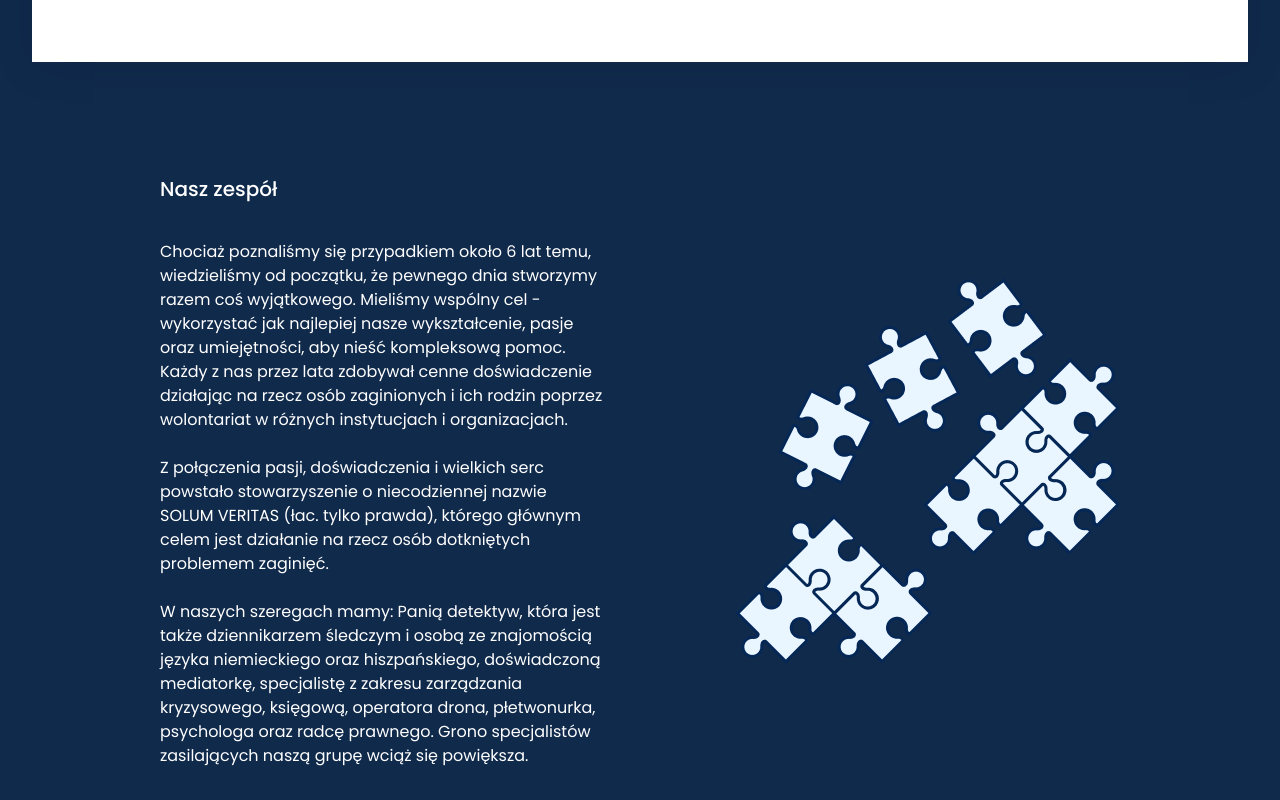
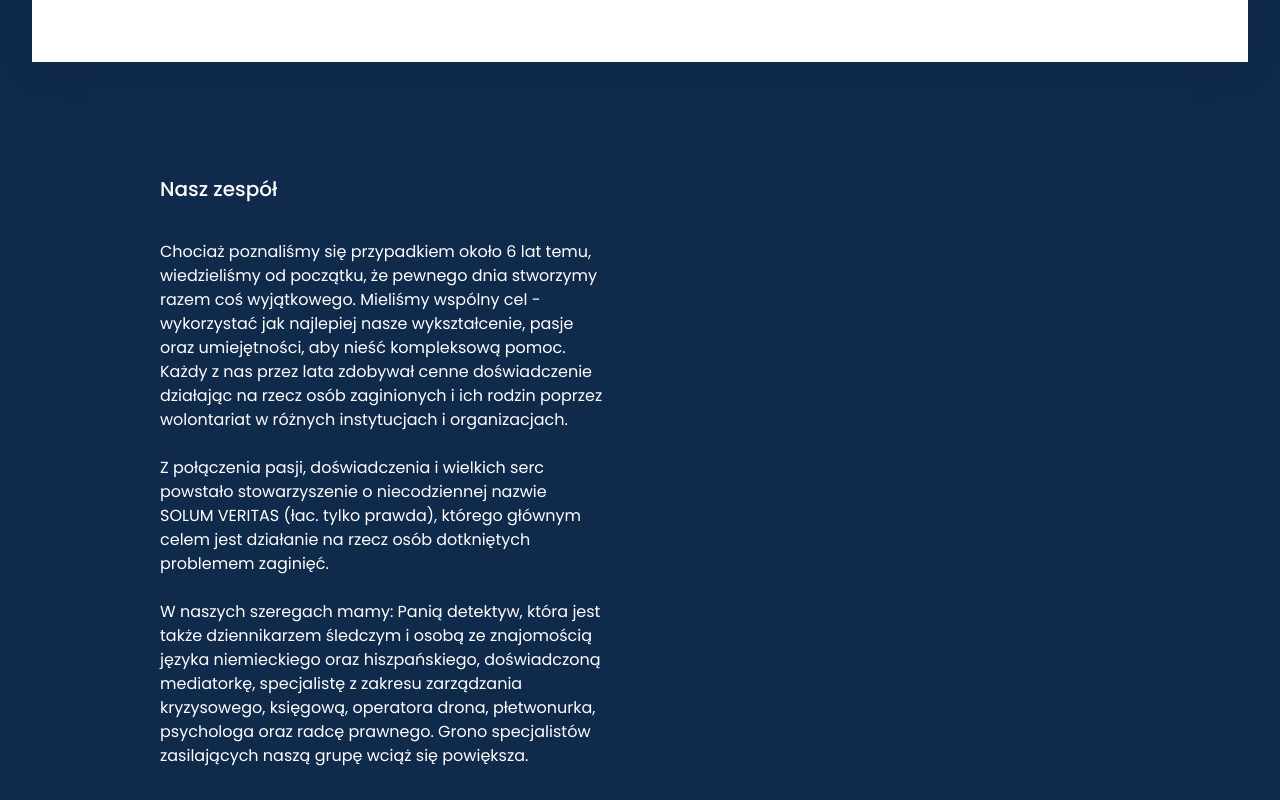
Before and after one commit to DanielCachro/SolumVeritas, a React (Vite) app: page / in a window 1280 px wide. Shown: the part 1720-2520 px from the top of the page. Built offline with nearby package versions, Linux system fonts and the light colour scheme; no server answers.

Commit message:
feat: add `framer-motion` and animate `HomePage`
- Installed `framer-motion` for adding animations to the project
- Implemented animations for `HomePage` to enhance user experience

```diff
--- a/package.json
+++ b/package.json
@@ -12,6 +12,7 @@
 	"dependencies": {
 		"@tanstack/react-query": "^5.68.0",
 		"lucide-react": "^0.477.0",
+		"motion": "^12.6.2",
 		"qs": "^6.14.0",
 		"react": "^19.0.0",
 		"react-dom": "^19.0.0",
--- a/src/components/common/ArticleCard/ArticleCard.jsx
+++ b/src/components/common/ArticleCard/ArticleCard.jsx
@@ -3,11 +3,11 @@
 import SecondaryButton from '../SecondaryButton/SecondaryButton'
 import classes from './ArticleCard.module.css'
 
-export default function ArticleCard({CardContainer = 'li', readTimeInMinutes, cover, title, description, articlePath}) {
+export default function ArticleCard({CardContainer = 'li', readTimeInMinutes, cover, title, description, articlePath, ...props}) {
 	const navigate = useNavigate()
 
 	return (
-		<CardContainer className={classes.card}>
+		<CardContainer className={classes.card} {...props}>
 			<img src={cover} alt={`Okładka artykułu ${title}`}></img>
 			<div className={classes.card__content}>
 				<div className={classes.card__header}>
--- a/src/components/home/AboutSection/AboutSection.jsx
+++ b/src/components/home/AboutSection/AboutSection.jsx
@@ -1,8 +1,9 @@
-import classes from './AboutSection.module.css'
+import {motion} from 'motion/react'
 import useMediaQuery from '@/hooks/useMediaQuery'
-
+import {fadeUpStaggerParentProps, fadeUpStaggerChild} from '@/constants/motionVariants'
 import blueDressedWoman from '@/assets/BlueDressedWoman.jpg'
 import Puzzles from '@/assets/Puzzles.png'
+import classes from './AboutSection.module.css'
 
 export default function Section() {
 	const isMobile = useMediaQuery('max-width: 1200px')
@@ -10,8 +11,8 @@
 	return (
 		<section className={`${classes.section} ${!isMobile ? 'desktop' : ''}`.trim()}>
 			<div className='wrapper'>
-				<div className={classes.box} id='about'>
-					<div className={classes.box__content}>
+				<motion.div className={classes.box} id='about' {...fadeUpStaggerParentProps}>
+					<motion.div className={classes.box__content} variants={fadeUpStaggerChild}>
 						<div className={classes.box__header}>
 							<p>Nasze Stowarzyszenie</p>
 							<h2>Jak działamy?</h2>
@@ -27,11 +28,18 @@
 							lądzie i w wodzie we współpracy ze służbami m.in. OSP, Policją, PSP.
 						</p>
 						<p>&quot;Tylko życie poświęcone innym warte jest przeżycia&quot; - Albert Einstein</p>
-					</div>
-					{!isMobile && <img src={blueDressedWoman} alt='Uśmiechnięta kobieta ubrana na niebiesko'></img>}
-				</div>
-				<div className={classes.team}>
-					<div className={classes.team__content}>
+					</motion.div>
+					{!isMobile && (
+						<motion.img
+							src={blueDressedWoman}
+							alt='Uśmiechnięta kobieta ubrana na niebiesko'
+							className={classes.box__image}
+							variants={fadeUpStaggerChild}
+						/>
+					)}
+				</motion.div>
+				<motion.div className={classes.team} {...fadeUpStaggerParentProps}>
+					<motion.div className={classes.team__content} variants={fadeUpStaggerChild}>
 						<h2>Nasz zespół</h2>
 						<div>
 							<p>
@@ -52,9 +60,11 @@
 								zasilających naszą grupę wciąż się powiększa.
 							</p>
 						</div>
-					</div>
-					{!isMobile && <img src={Puzzles} alt='Puzzle'></img>}
-				</div>
+					</motion.div>
+					{!isMobile && (
+						<motion.img src={Puzzles} alt='Puzzle' className={classes.box__image} variants={fadeUpStaggerChild} />
+					)}
+				</motion.div>
 			</div>
 		</section>
 	)
--- a/src/components/home/CasesSection/CasesSection.jsx
+++ b/src/components/home/CasesSection/CasesSection.jsx
@@ -1,8 +1,11 @@
 import {Suspense} from 'react'
 import {Await, useLoaderData, useNavigate} from 'react-router-dom'
+import {motion} from 'motion/react'
 
 import useMediaQuery from '@/hooks/useMediaQuery'
 import {IMAGES_URL} from '@/util/http'
+
+import {fadeUpProps, fadeUpStaggerParentProps, fadeUpStaggerChild} from '@/constants/motionVariants'
 
 import CasesSectionArticle from './CasesSectionArticle/CasesSectionArticle'
 import SecondaryButton from '@/components/common/SecondaryButton/SecondaryButton'
@@ -20,7 +23,7 @@
 	return (
 		<section className={classes.section}>
 			<div className={`wrapper ${classes.wrapper}`}>
-				<div className={classes.content}>
+				<motion.div className={classes.content} {...fadeUpProps}>
 					<h2>Pomagamy wrócić do domu.</h2>
 					<div className={classes.persons}>
 						<img src={anetaGrabowska} alt='Janina K., odnaleziona - 5 marca 2024' />
@@ -39,10 +42,10 @@
 						whiteVariant={true}
 						onClick={() => navigate('/nasze-sprawy')}
 					/>
-				</div>
+				</motion.div>
 				{isDesktop && (
 					<Suspense>
-						<ul className={classes.articles}>
+						<motion.ul className={classes.articles} {...fadeUpStaggerParentProps}>
 							<Await
 								resolve={cases}
 								errorElement={
@@ -58,11 +61,13 @@
 											title={article.title}
 											description={article.description}
 											articlePath={`/nasze-sprawy/${article.slug}`}
+											Container={motion.li}
+											variants={fadeUpStaggerChild}
 										/>
 									))
 								}
 							</Await>
-						</ul>
+						</motion.ul>
 					</Suspense>
 				)}
 			</div>
--- a/src/components/home/CasesSection/CasesSectionArticle/CasesSectionArticle.jsx
+++ b/src/components/home/CasesSection/CasesSectionArticle/CasesSectionArticle.jsx
@@ -2,10 +2,10 @@
 import SecondaryButton from '@/components/common/SecondaryButton/SecondaryButton'
 import classes from './CasesSectionArticle.module.css'
 
-export default function CasesSectionArticle({cover, title, description, articlePath}) {
+export default function CasesSectionArticle({Container = 'li', cover, title, description, articlePath, ...props}) {
 	const navigate = useNavigate()
 	return (
-		<li className={classes.article}>
+		<Container className={classes.article} {...props}>
 			<img src={cover} alt={`Okładka artykułu: ${title}`}></img>
 			<div className={classes.article__content}>
 				<h3>{title}</h3>
@@ -18,6 +18,6 @@
 					}}
 				/>
 			</div>
-		</li>
+		</Container>
 	)
 }
--- a/src/components/home/FeedSection/FeedSection.jsx
+++ b/src/components/home/FeedSection/FeedSection.jsx
@@ -1,10 +1,13 @@
 import {Suspense} from 'react'
 import {Await, useLoaderData} from 'react-router-dom'
+import {motion} from 'framer-motion'
 import {IMAGES_URL} from '@/util/http'
 import calculateReadTime from '@/util/calculateReadTime.js'
+import {fadeUpStaggerParentProps, fadeUpStaggerChild} from '@/constants/motionVariants'
 import ArticleCard from '@/components/common/ArticleCard/ArticleCard'
 import Loader from '@/components/common/Loader/Loader'
 import classes from './FeedSection.module.css'
+
 
 export default function FeedSection() {
 	const {feed} = useLoaderData()
@@ -13,7 +16,7 @@
 		<section className={`wrapper ${classes.section}`}>
 			<h2>Aktualności</h2>
 			<Suspense fallback={<Loader />}>
-				<ul className={classes.cards}>
+				<motion.ul className={classes.cards} {...fadeUpStaggerParentProps}>
 					<Await
 						resolve={feed}
 						errorElement={
@@ -30,12 +33,14 @@
 										cover={`${IMAGES_URL}${article.cover.url}`}
 										title={article.title}
 										description={article.description}
-										articlePath={`/aktualnosci/${article.slug}`}></ArticleCard>
+										articlePath={`/aktualnosci/${article.slug}`}
+										CardContainer={motion.li}
+										variants={fadeUpStaggerChild}></ArticleCard>
 								)
 							})
 						}
 					</Await>
-				</ul>
+				</motion.ul>
 			</Suspense>
 		</section>
 	)
--- a/src/components/home/PersonsSection/PersonsSection.module.css
+++ b/src/components/home/PersonsSection/PersonsSection.module.css
@@ -84,7 +84,6 @@
 		flex-direction: column;
 		gap: var(--48px);
 		padding: 0;
-		list-style: none;
 	}
 
 	.carousel__item {
--- /dev/null
+++ b/src/constants/motionVariants.js
@@ -0,0 +1,50 @@
+// fadeInScale
+
+export const fadeInScale = {
+	hidden: {opacity: 0, scale: 0.8},
+	visible: {opacity: 1, scale: 1, transition: {ease: 'easeOut'}},
+}
+
+export const fadeInScaleProps = {
+	variants: fadeInScale,
+	initial: 'hidden',
+	whileInView: 'visible',
+	viewport: {once: true},
+}
+
+// fadeUp
+
+export const fadeUp = {
+	hidden: {opacity: 0, y: 20},
+	visible: {opacity: 1, y: 0, transition: {duration: 0.5}},
+}
+
+export const fadeUpProps = {
+	variants: fadeUp,
+	initial: 'hidden',
+	whileInView: 'visible',
+	viewport: {once: true},
+}
+
+// fadeUpStagger
+
+export const fadeUpStaggerParent = {
+	hidden: {},
+	visible: {
+		transition: {
+			staggerChildren: 0.3, // Opóźnienie między animacjami dzieci
+		},
+	},
+}
+
+export const fadeUpStaggerParentProps = {
+	variants: fadeUpStaggerParent,
+	initial: 'hidden',
+	whileInView: 'visible',
+	viewport: {once: true},
+}
+
+export const fadeUpStaggerChild = {
+	hidden: {opacity: 0, y: 20},
+	visible: {opacity: 1, y: 0, transition: {duration: 0.5}},
+}
```
Also changed, not shown: src/components/home/EntrySection/EntrySection.jsx (+13 -9 lines), src/components/home/PersonsSection/PersonsSection.jsx (+11 -6 lines), 2 other files (tests, documents, lock files or other folders).
